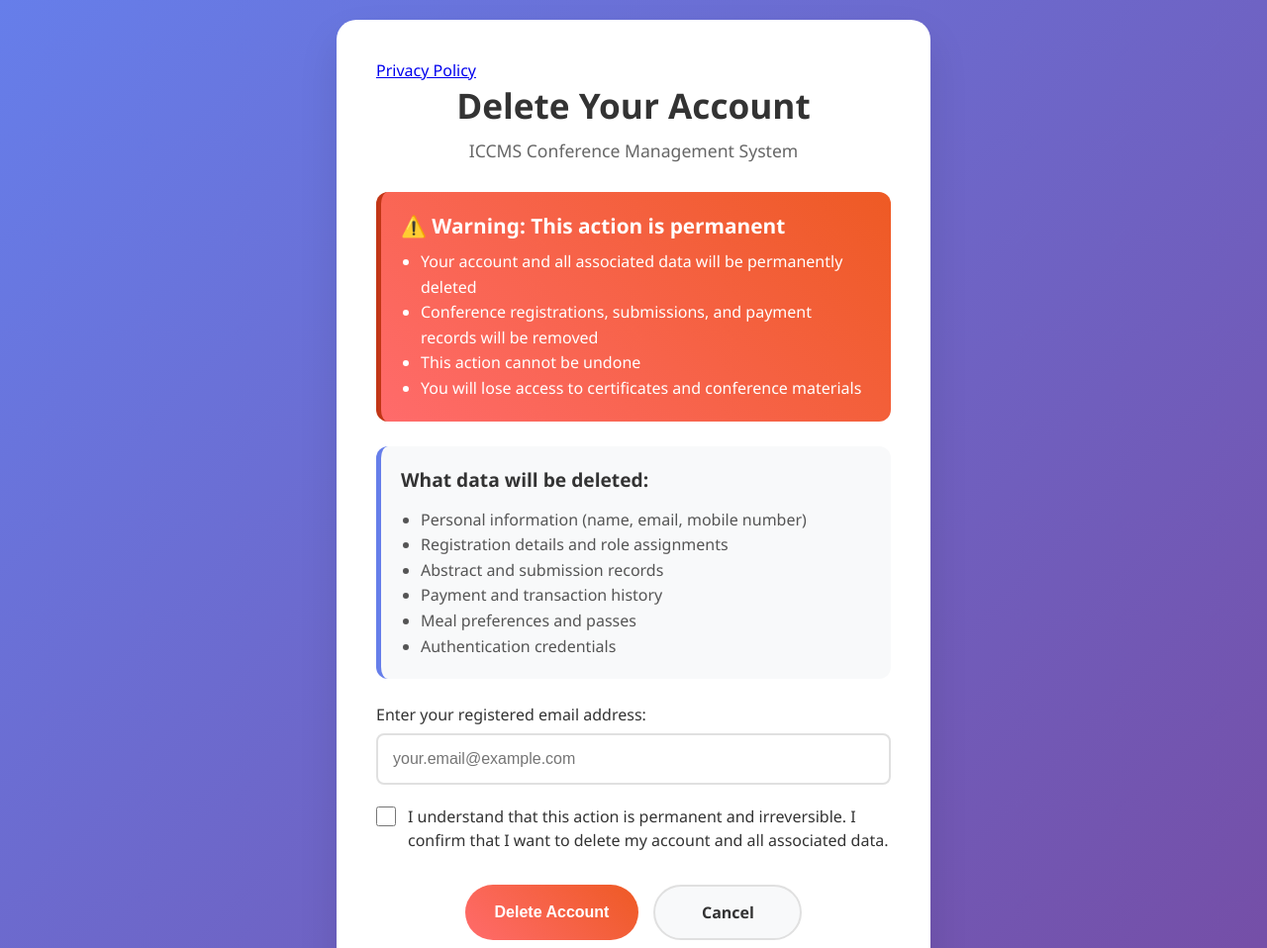
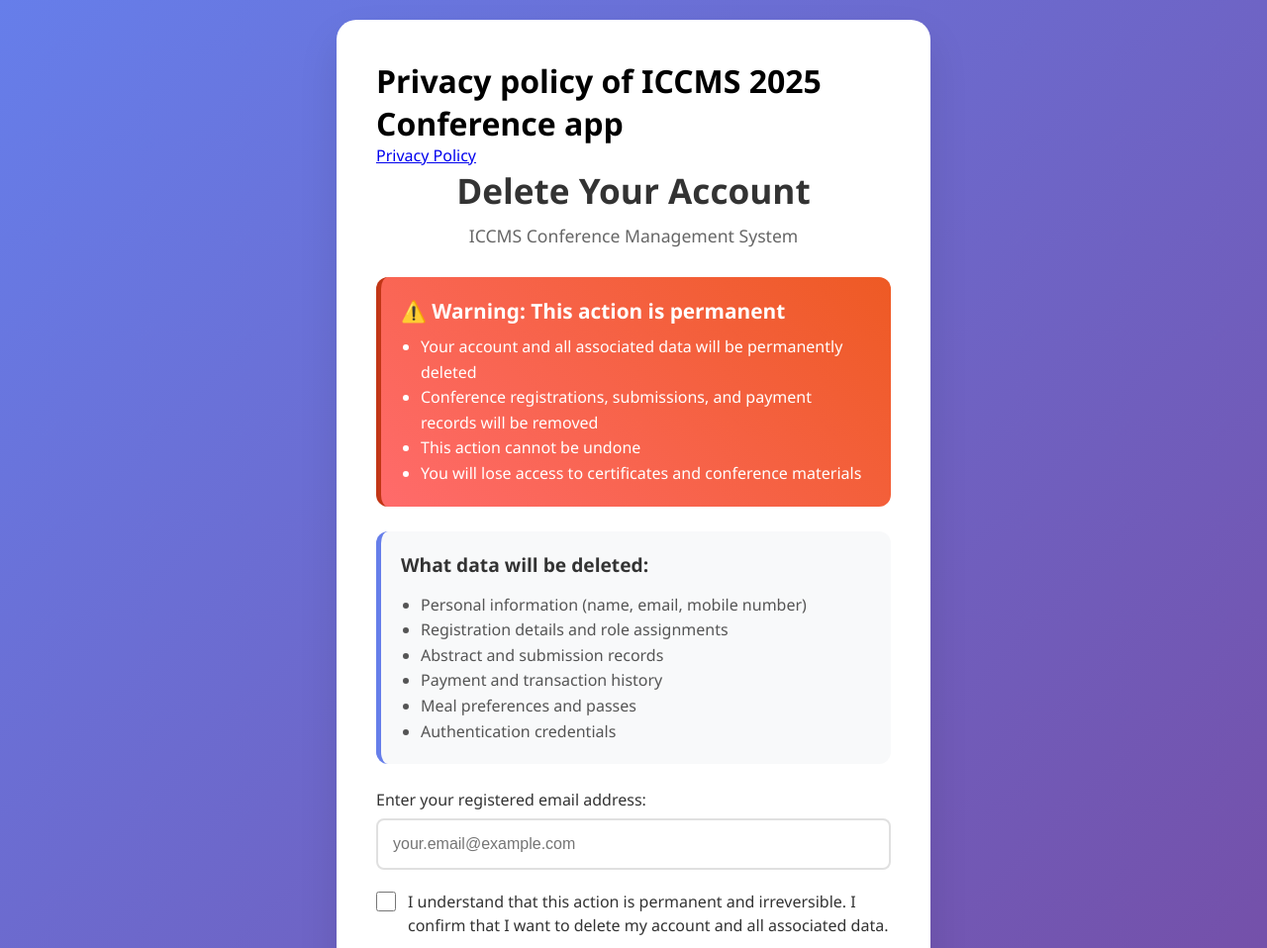
Before and after one commit to meancodi/iccms-delete-user, a website: page index.html in a window 1280 px wide. Shown: the top 958 px of the page at 99% size. Drawn offline with Linux system fonts and the light colour scheme.

Commit message:
Update index.html

```diff
--- a/index.html
+++ b/index.html
@@ -289,6 +289,7 @@
 </head>
 <body>
     <div class="container">
+        <h1>Privacy policy of ICCMS 2025 Conference app</h1>
         <a class="header" href="privacy.html">Privacy Policy</a>
 
         <div class="header">
```
